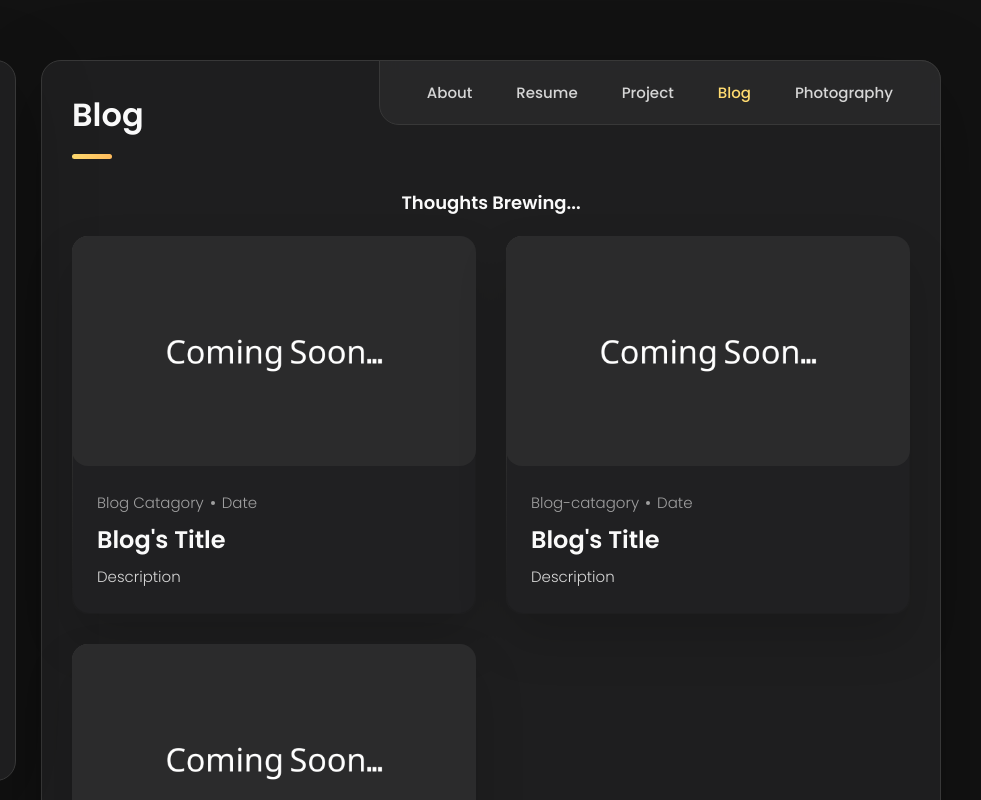
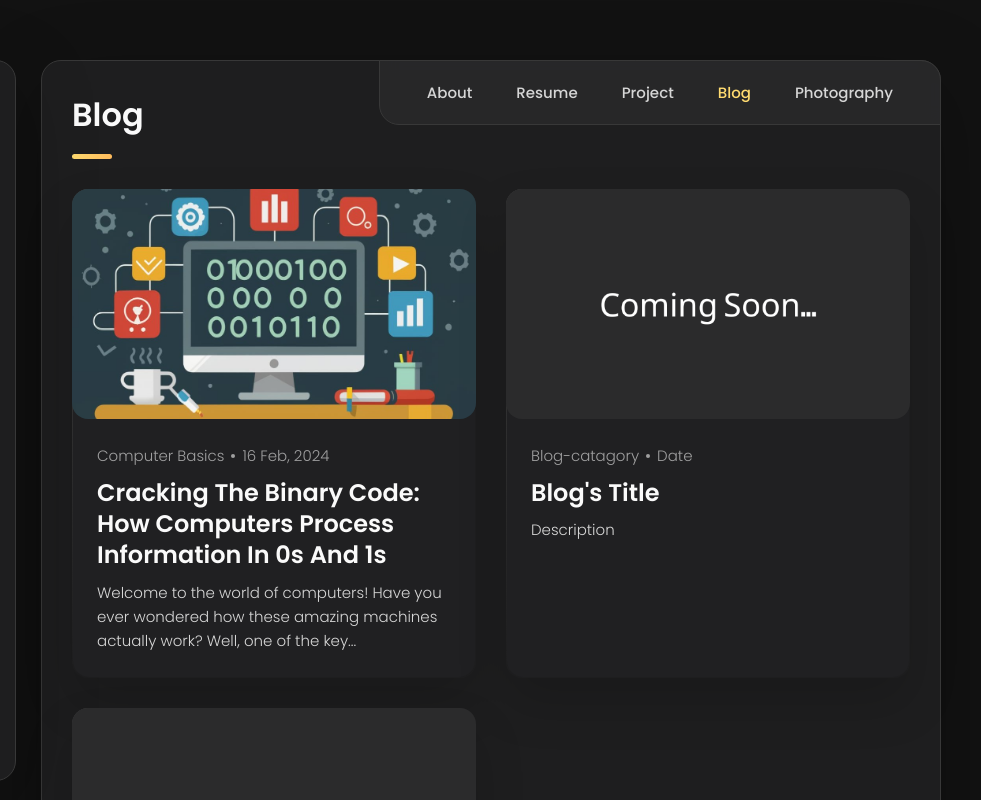
Before and after one commit to mrsafin/mrsafin.github.io, a plain HTML site: page index.html in a window 1280 px wide. Both pictures are taken after a click on the button "Blog". Shown: the top 800 px of the page, 299-1280 px from the left. Drawn offline with nearby package versions, Linux system fonts and the light colour scheme.

Commit message:
Uploaded a blog

```diff
--- a/index.html
+++ b/index.html
@@ -967,32 +967,30 @@
 
         <section class="blog-posts">
 
-          <h4 class="h4 project-placeholder" >Thoughts brewing...
-          </h4>
-
           <ul class="blog-posts-list">
 
             <li class="blog-post-item">
-              <a href="#">
+              <a href="https://medium.com/@MrSafin/cracking-the-binary-code-how-computers-process-information-in-0s-and-1s-7ab222edb551">
 
                 <figure class="blog-banner-box">
-                  <img src="./assets/images/Coming Soon.png" alt="title" loading="lazy">
+                  <img src="./assets/images/cracking-the-binary-code.jpg" alt="Cracking the Binary Code" loading="lazy">
                 </figure>
 
                 <div class="blog-content">
 
                   <div class="blog-meta">
-                    <p class="blog-category">Blog Catagory</p>
+                    <p class="blog-category">Computer Basics</p>
 
                     <span class="dot"></span>
 
-                    <time datetime="#">Date</time>
+                    <time datetime="2024-02-16">16 Feb, 2024</time>
                   </div>
 
-                  <h3 class="h3 blog-item-title">Blog's title</h3>
+                  <h3 class="h3 blog-item-title">Cracking the Binary Code:
+                    How Computers Process Information in 0s and 1s</h3>
 
                   <p class="blog-text">
-                    Description
+                    Welcome to the world of computers! Have you ever wondered how these amazing machines actually work? Well, one of the key...
                   </p>
 
                 </div>
```
Also changed, not shown: assets/images/cracking-the-binary-code.jpg (added), assets/images/me.png (added), assets/images/mes.png (added), 1 other file.
